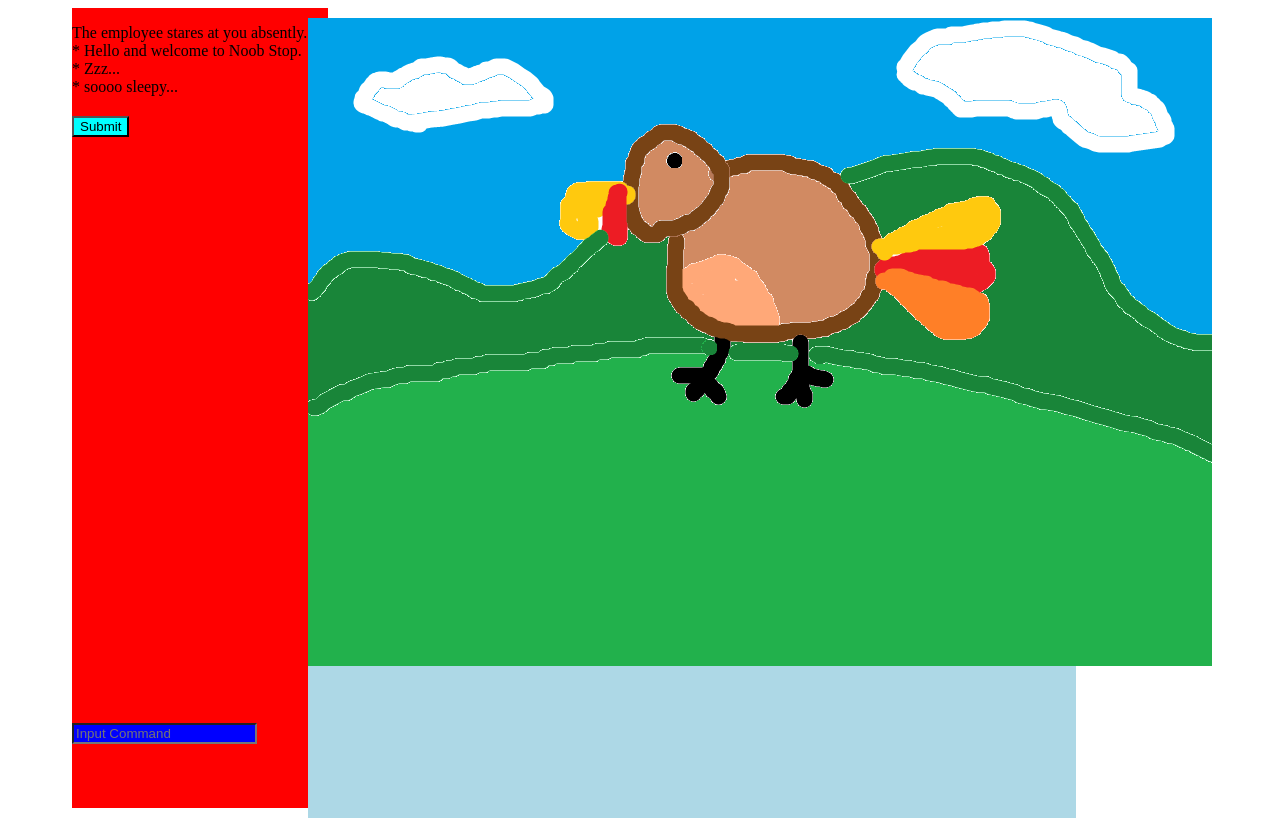
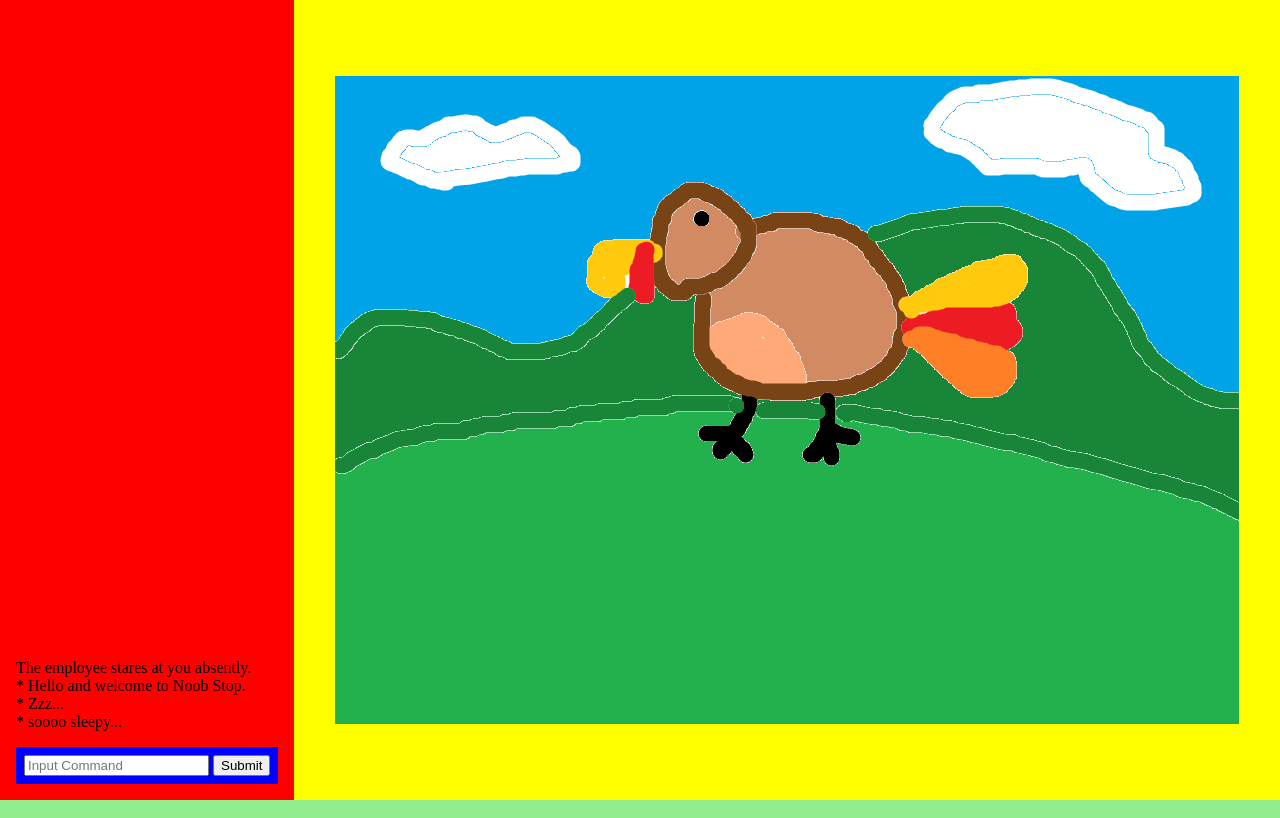
Before and after one commit to jonathanlc1875/Stopping-at-Noob-Stop, a website: page client/views/index.html in a window 1280 px wide. Drawn offline with Linux system fonts and the light colour scheme.

Commit message:
placed basic elements

```diff
--- a/client/css/terminal.css
+++ b/client/css/terminal.css
@@ -1,31 +1,40 @@
-aside {
-    position: absolute;
-    margin-left: 5%;
-    margin-right: 5%;
-    width: 20%;
-    height: 100%;
-    background-color: red;
-    min-width: 256px;
+body {
+    margin: 0px;
+    display: flex;
+    background-color: lightgreen;
+    height: 100vh;
 }
 
-section {
-    position: absolute;
-    float: right;
-    width: 60%;
-    height: 100%;
-    background-color: lightblue;
-    margin: 10px;
-    margin-left: 300px;
+aside {
+    /*flex: 0 0 15%;*/
+    min-width: 200px;
+    background-color: red;
+    display: flex;
+    flex-direction: column;
+    justify-content: flex-end;
+    padding: 1rem;
 }
 
-input#input {
-    position: absolute;
-    bottom: 64px;
+div#inputs {
     background-color: blue;
+    width: 100%;
+    text-align: center;
+    padding: 0.5rem;
+    box-sizing: border-box;
 }
 
-input#submit {
-    position: absolute;
-    margin-top: 4px;
-    background-color: aqua;
+section#background {
+    flex: 1;
+    background-color: yellow;
+    display: flex;
+    align-items: center;
+    justify-content: center;
 }
+
+section#background img {
+    max-width: 100%;
+    max-height: 100%;
+    display: block;
+    object-fit: contain;
+    background-color: green;
+}
--- a/client/views/index.html
+++ b/client/views/index.html
@@ -10,8 +10,10 @@
                 * Zzz...<br>
                 * soooo sleepy...
             </p>
-            <input type = "text" id = "input" placeholder = "Input Command">
-            <input type = "submit" id = "submit">
+            <div id = "inputs">
+                <input type = "text" id = "input" placeholder = "Input Command">
+                <input type = "submit" id = "submit">
+            </div>
         </aside>
         <section id = "background">
             <img src = "../backgrounds/base.png" id = "background" alt = "Looks a lot like last year's Thanksgiving.">
```
Also changed, not shown: client/js/terminal.js (added).
